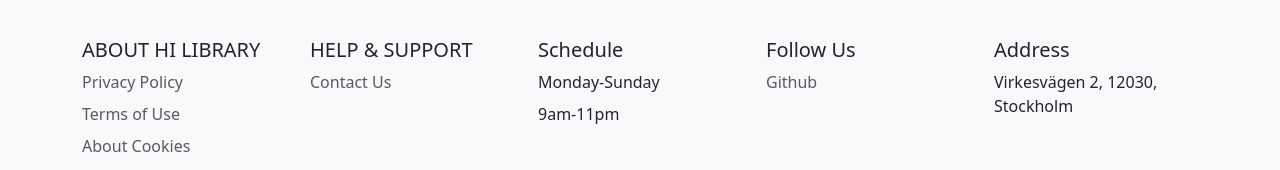
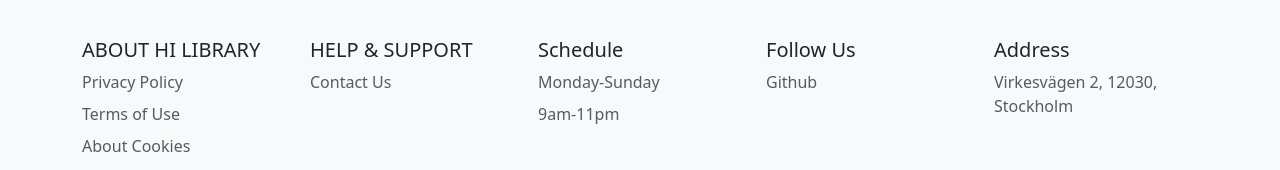
Before and after one commit to elen-oz/hi_react-team-project, a React (Vite) app: page /manage-cookies in a window 1280 px wide. Shown: the part 407-577 px from the top of the page. Built offline with nearby package versions, Linux system fonts and the light colour scheme; no server answers.

Commit message:
fix: footer title and text color in dark mode

```diff
--- a/src/components/Footer.jsx
+++ b/src/components/Footer.jsx
@@ -4,14 +4,15 @@ import { Link } from 'react-router-dom';
 import { ThemeContext } from '../hooks/themeContext';
 
 const Footer = () => {
-  const { bgColorClass } = useContext(ThemeContext);
+  const { bgColorClass, darkMode } = useContext(ThemeContext);
+  const textColor = darkMode ? 'text-light' : 'text-dark';
 
   return (
     <div className={bgColorClass}>
       <div className='container'>
         <footer className='row row-cols-1 row-cols-sm-2 row-cols-md-5 py-5 my-5 border-top'>
           <div className='col mb-3'>
-            <h5>ABOUT HI LIBRARY</h5>
+            <h5 className={textColor}>ABOUT HI LIBRARY</h5>
             <ul className='nav flex-column'>
               <li className='nav-item mb-2'>
                 <Link
@@ -53,7 +54,7 @@ const Footer = () => {
             </ul>
           </div>
           <div className='col mb-3'>
-            <h5>HELP & SUPPORT</h5>
+            <h5 className={textColor}>HELP & SUPPORT</h5>
             <ul className='nav flex-column'>
               <li className='nav-item mb-2'>
                 <Link
@@ -66,14 +67,16 @@ const Footer = () => {
             </ul>
           </div>
           <div className='col mb-3'>
-            <h5>Schedule</h5>
+            <h5 className={textColor}>Schedule</h5>
             <ul className='nav flex-column'>
-              <li className='nav-item mb-2'>Monday-Sunday</li>
-              <li className='nav-item mb-2'>9am-11pm</li>
+              <li className='nav-item mb-2 text-body-secondary'>
+                Monday-Sunday
+              </li>
+              <li className='nav-item mb-2 text-body-secondary'>9am-11pm</li>
             </ul>
           </div>
           <div className='col mb-3'>
-            <h5>Follow Us</h5>
+            <h5 className={textColor}>Follow Us</h5>
             <ul className='nav flex-column'>
               <li className='nav-item mb-2'>
                 <a
@@ -86,9 +89,11 @@ const Footer = () => {
             </ul>
           </div>
           <div className='col mb-3'>
-            <h5>Address</h5>
+            <h5 className={textColor}>Address</h5>
             <ul className='nav flex-column'>
-              <li className='nav-item mb-2'>Virkesvägen 2, 12030, Stockholm</li>
+              <li className='nav-item mb-2 text-body-secondary'>
+                Virkesvägen 2, 12030, Stockholm
+              </li>
             </ul>
           </div>
           <hr style={{ width: '100%' }} />
```
